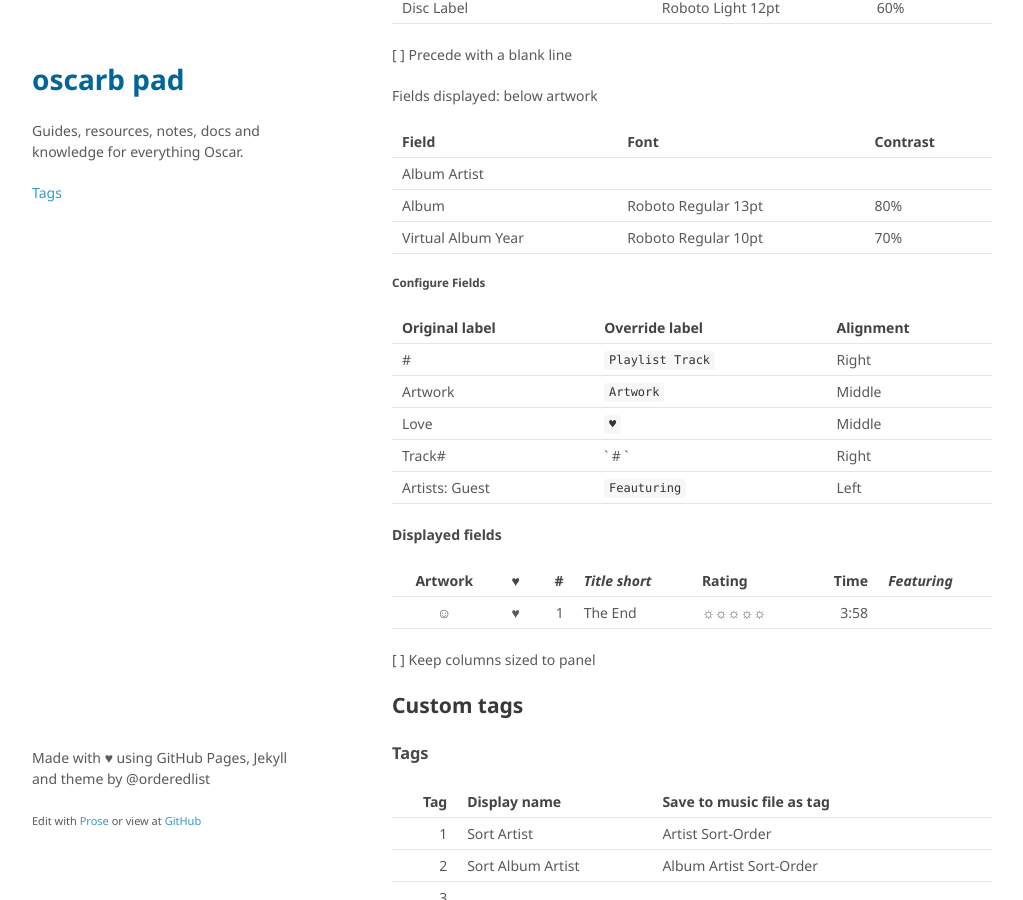
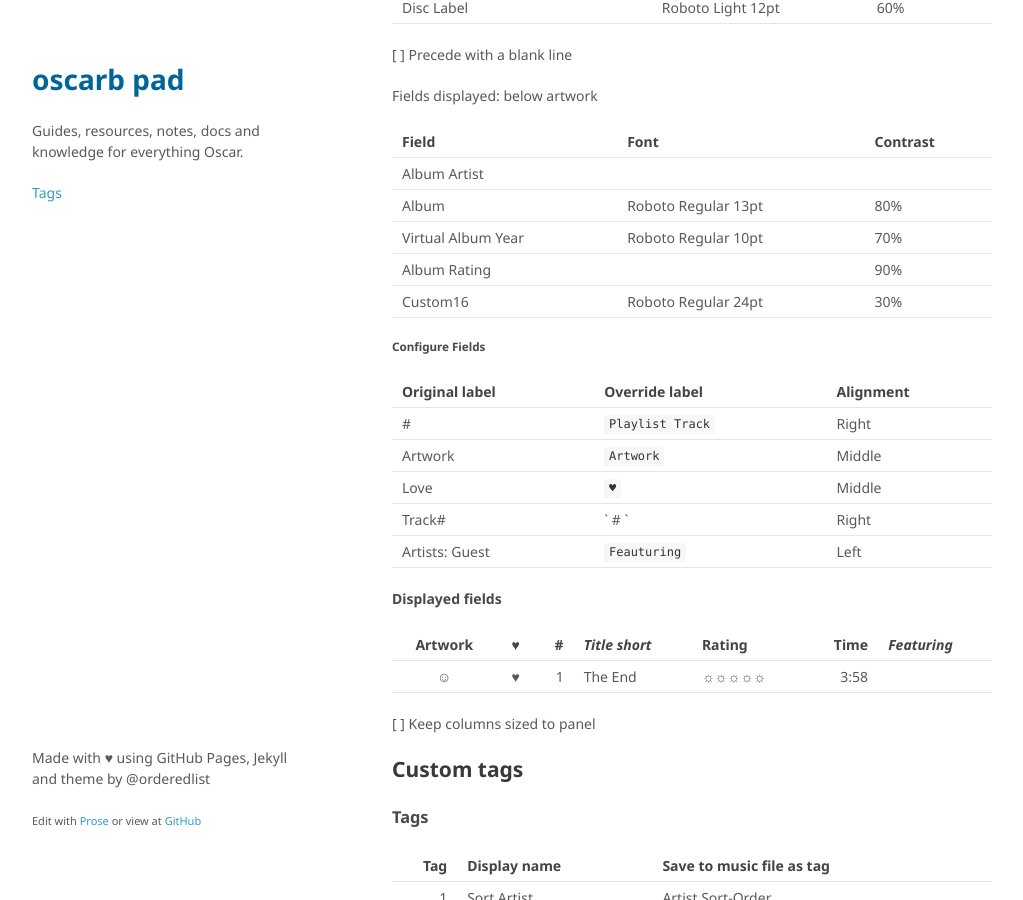
Before and after one commit to oscarb/pad, a Jekyll site: the page built from _docs/musicbee.md, in a window 1280 px wide and 900 px high, scrolled down 413 px. Shown: the whole window, without its empty margins (128-1151 px from the left). Built offline with Jekyll 4.4.1, drawn with Linux system fonts in a browser that asks for light colours.

Commit message:
Updated musicbee.md

```diff
--- a/_docs/musicbee.md
+++ b/_docs/musicbee.md
@@ -34,6 +34,9 @@ Field | Font | Contrast
 Album Artist |  |
 Album | Roboto Regular 13pt | 80%
 Virtual Album Year | Roboto Regular 10pt | 70%
+Album Rating |  | 90%
+Custom16 | Roboto Regular 24pt | 30%
+
 
 
 
```
